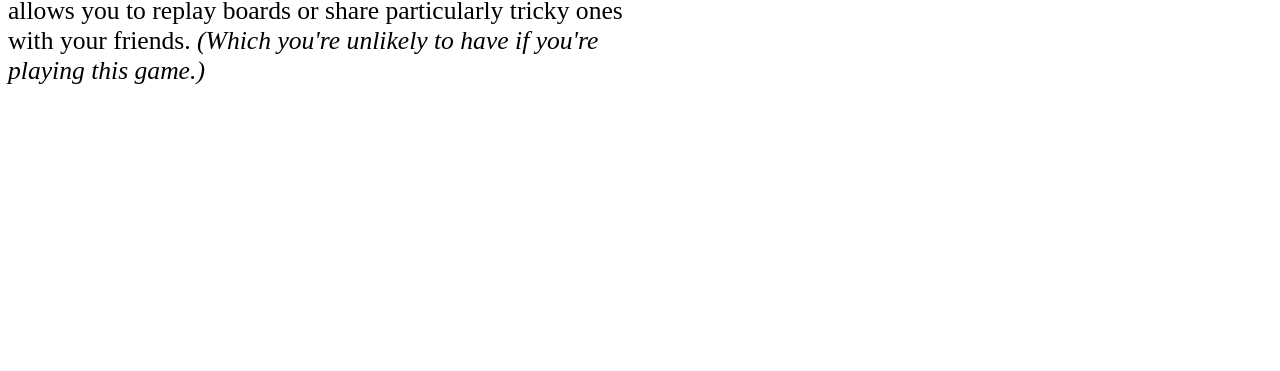
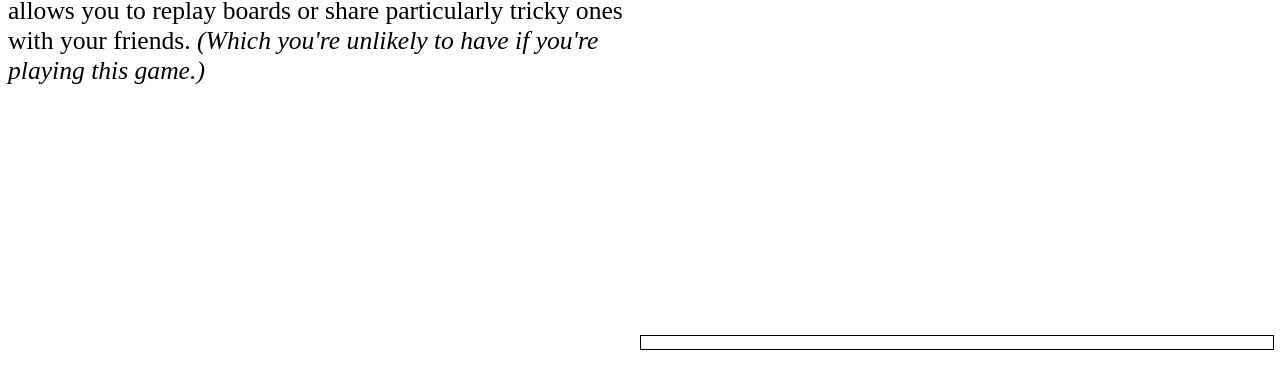
Before and after one commit to brodaclop/szinekura, a plain HTML site: page index.html in a window 1280 px wide. Shown: the part 429-800 px from the top of the page. Drawn offline with Linux system fonts and the light colour scheme.

Commit message:
Improve layout

```diff
--- a/index.html
+++ b/index.html
@@ -8,7 +8,7 @@
         <script src="game.js"></script>
         <style>
 
-            body {
+           body {
                 display: flex;
                 flex-wrap: nowrap;
             }
@@ -130,6 +130,16 @@
                 background-color: black;
             }
 
+            #scoreDiv {
+                display: flex;
+                flex-wrap: nowrap;
+                flex-direction: column;
+            }
+
+            #achievement-bar {
+                margin-top:auto;
+                margin-bottom:1vw;
+            }
 
         </style>
     </head>
@@ -167,7 +177,7 @@
                         <span id="delta">---</span>
                     </div>
                 </div>
-                <div>
+                <div id="achievement-bar">
                     <div id="better-than"></div>
                     <div id="progress-bar"><div id="progress">&nbsp;</div></div>
                 </div>
```
